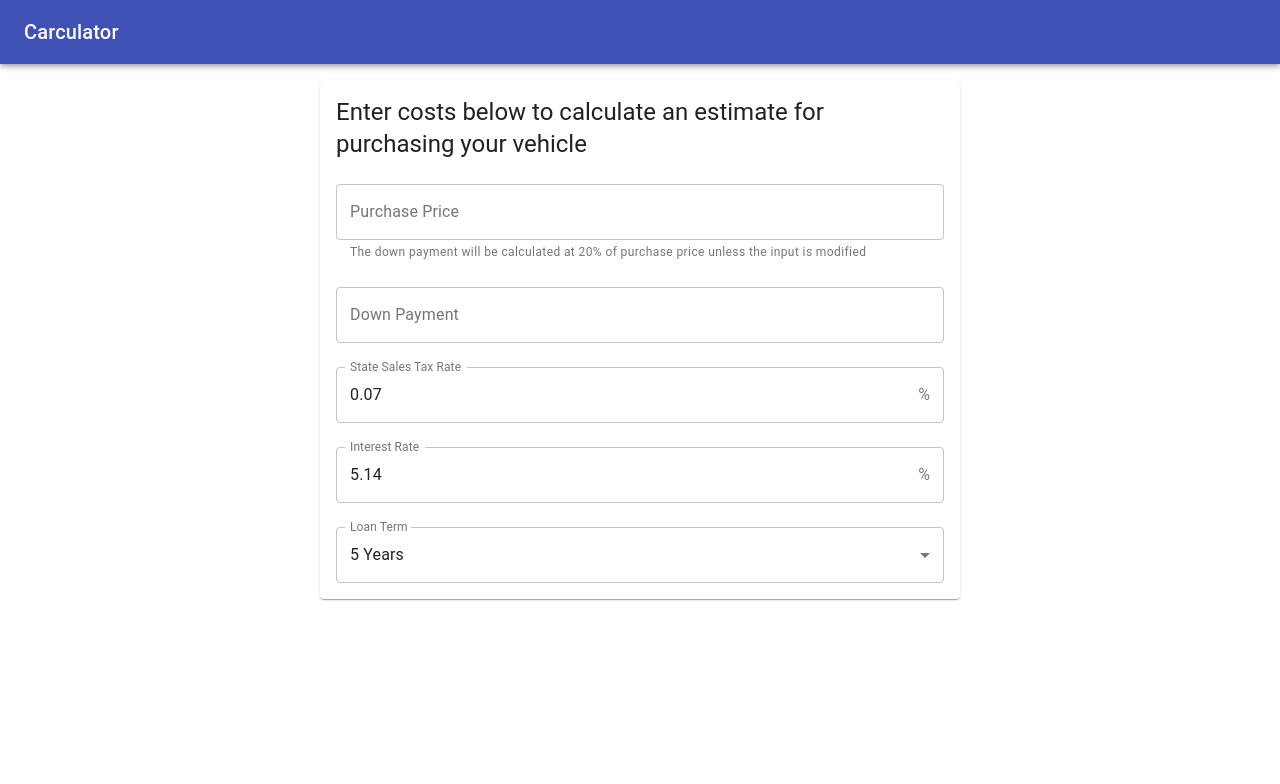
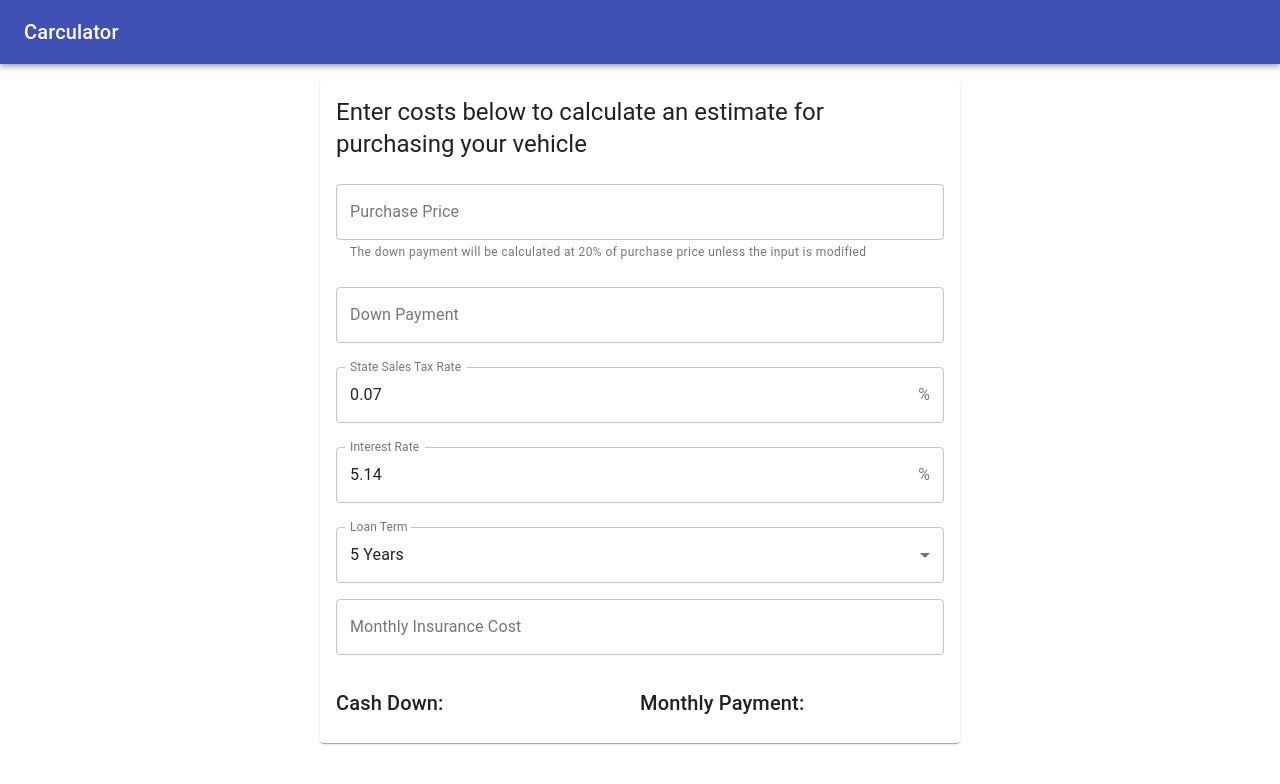
Before and after one commit to slinkardbrandon/carculator, a React (Create React App) app: page / in a window 1280 px wide. Shown: the top 784 px of the page. Built offline with nearby package versions, Linux system fonts and the light colour scheme.

Commit message:
adding insurance charges, formatting

```diff
--- a/src/pages/Home.tsx
+++ b/src/pages/Home.tsx
@@ -18,6 +18,10 @@ const useStyles = makeStyles(theme => ({
   },
   title: {
     paddingBottom: theme.spacing(1)
+  },
+  calculations: {
+    paddingTop: theme.spacing(1),
+    marginBottom: theme.spacing(1)
   }
 }));
 
@@ -29,6 +33,7 @@ export const Home = (props: any) => {
   const [salesTax, setSalesTax] = useState(0.07);
   const [interestRate, setInterestRate] = useState(5.14);
   const [loanTerm, setLoanTerm] = useState(60);
+  const [insuranceCost, setInsuranceCost] = useState();
 
   const handlePurchasePriceChange = (e: any) => {
     if (!modifiedDownPayment) {
@@ -45,6 +50,8 @@ export const Home = (props: any) => {
   const handleSalesTaxChange = (e: any) => setSalesTax(e.target.value);
   const handleInterestRateChange = (e: any) => setInterestRate(e.target.value);
   const handleLoanTermChange = (e: any) => setLoanTerm(e.target.value);
+  const handleInsuranceCostChange = (e: any) =>
+    setInsuranceCost(e.target.value);
 
   return (
     <div>
@@ -104,6 +111,25 @@ export const Home = (props: any) => {
                     onChange={handleLoanTermChange}
                     value={loanTerm}
                   />
+
+                  <TextField
+                    label="Monthly Insurance Cost"
+                    value={insuranceCost}
+                    onChange={handleInsuranceCostChange}
+                    type="number"
+                  />
+                </Grid>
+              </Grid>
+
+              <Grid
+                container
+                className={`${classes.container} ${classes.calculations}`}
+              >
+                <Grid item xs={6}>
+                  <Typography variant="h6">Cash Down:</Typography>
+                </Grid>
+                <Grid item xs={6}>
+                  <Typography variant="h6"> Monthly Payment:</Typography>
                 </Grid>
               </Grid>
             </form>
```
